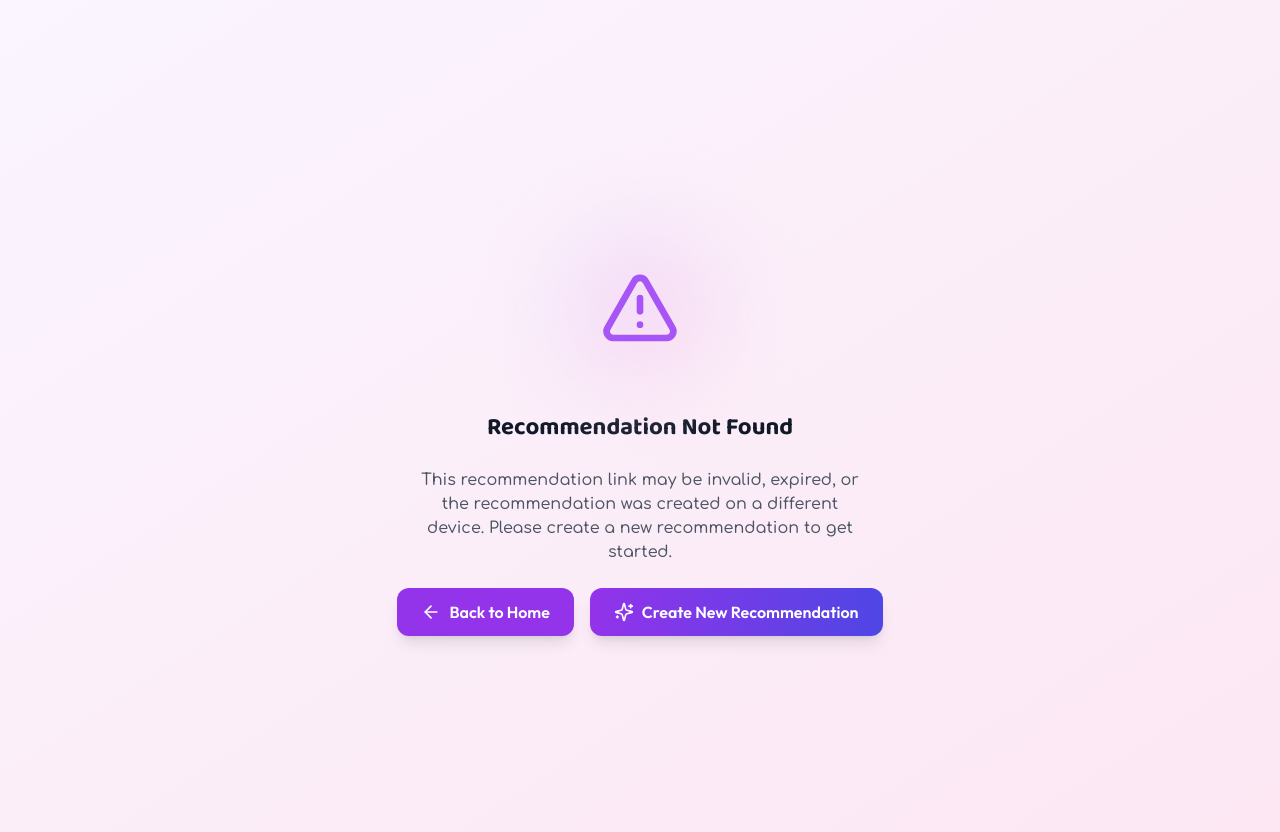
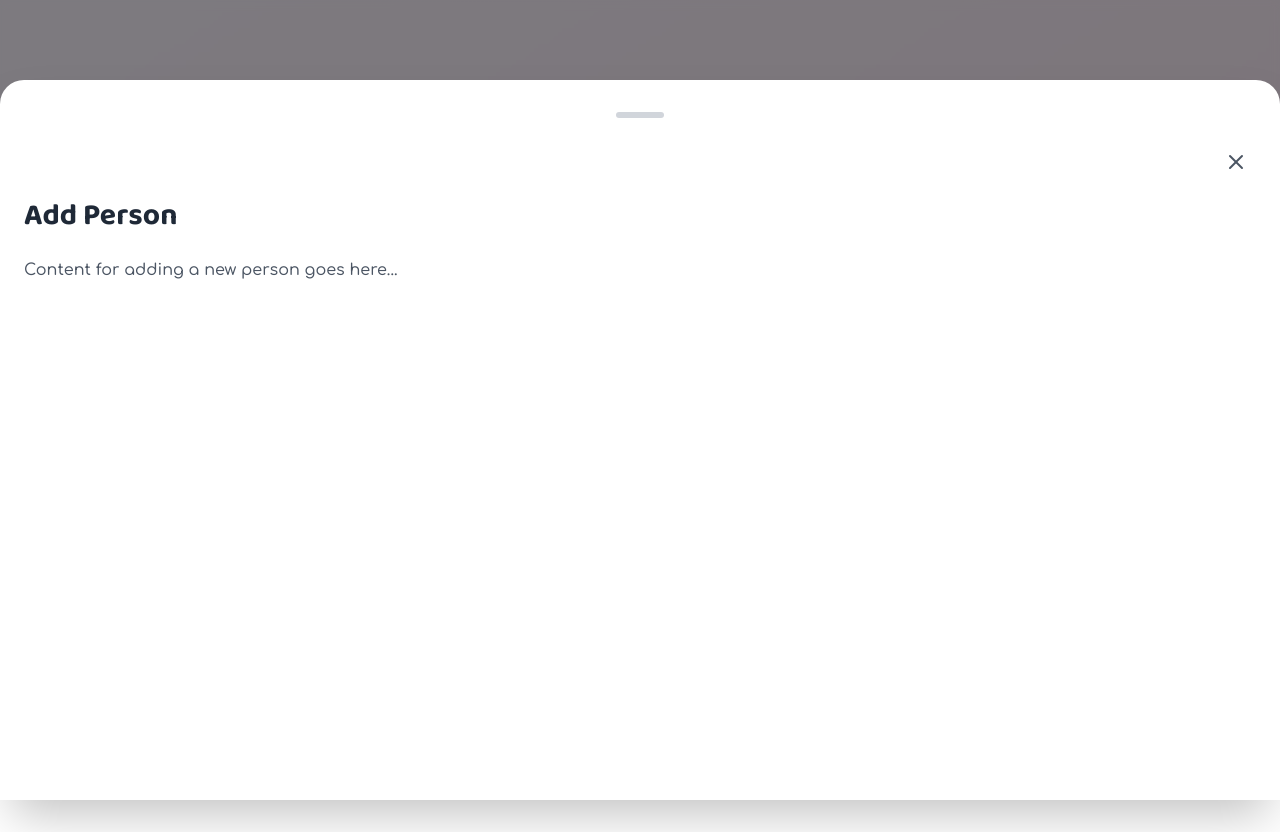
Before and after one commit to kevgilmore/simplysent-demo-fe, a React (Vite) app: page /add-person in a window 1280 px wide. After the commit the page ends 800 px from the top, so only its background shows below. Built offline with nearby package versions, Linux system fonts and the light colour scheme.

Commit message:
new top nav

```diff
--- a/src/App.tsx
+++ b/src/App.tsx
@@ -20,6 +20,7 @@ import { BlogPost3 } from "./components/BlogPost3";
 import { ComponentsPage } from "./components/ComponentsPage";
 import { ImprovedGiftResultsPage } from "./components/ImprovedGiftResultsPage";
 import { ImprovedCarouselResultsPage } from "./components/ImprovedCarouselResultsPage";
+import { AddPersonPage } from "./components/AddPersonPage";
 import { AnimatePresence } from "framer-motion";
 import { ErrorPage } from "./components/ErrorPage";
 import { ErrorBoundary } from "./components/ErrorBoundary";
@@ -142,8 +143,9 @@ const router = createBrowserRouter([
             { path: "budget-gifts-guide", element: <BlogPost3 /> },
             { path: "components", element: <ComponentsPage /> },
             { path: "error", element: <ErrorPage /> },
-            { path: "new", element: <ImprovedGiftResultsPage /> },
+            { path: "new", element: <ImprovedCarouselResultsPage /> },
             { path: "new-mum", element: <ImprovedCarouselResultsPage /> },
+            { path: "add-person", element: <AddPersonPage /> },
             { path: ":recId", element: <SharedRecommendationPage /> }, // Add at end to avoid conflicts
         ],
     },
--- /dev/null
+++ b/src/components/AddPersonPage.tsx
@@ -0,0 +1,151 @@
+import React, { useCallback, useEffect, useState } from "react";
+import { useNavigate } from "react-router-dom";
+import { X } from "lucide-react";
+
+export const AddPersonPage: React.FC = () => {
+    const navigate = useNavigate();
+    const [isOpen, setIsOpen] = useState(false);
+    const [dragStartY, setDragStartY] = useState(0);
+    const [dragCurrentY, setDragCurrentY] = useState(0);
+    const [isDragging, setIsDragging] = useState(false);
+
+    useEffect(() => {
+        // Open the modal on mount
+        setIsOpen(true);
+    }, []);
+
+    const handleClose = () => {
+        setIsOpen(false);
+        setTimeout(() => {
+            navigate("/new");
+        }, 300); // Wait for animation to complete
+    };
+
+    const handleDragStart = useCallback((clientY: number) => {
+        setDragStartY(clientY);
+        setDragCurrentY(clientY);
+        setIsDragging(true);
+    }, []);
+
+    const handleDragMove = useCallback(
+        (clientY: number) => {
+            if (isDragging) {
+                const delta = clientY - dragStartY;
+                if (delta > 0) {
+                    setDragCurrentY(clientY);
+                }
+            }
+        },
+        [isDragging, dragStartY],
+    );
+
+    const handleDragEnd = useCallback(() => {
+        if (isDragging) {
+            const delta = dragCurrentY - dragStartY;
+            if (delta > 100) {
+                handleClose();
+            }
+            setIsDragging(false);
+            setDragStartY(0);
+            setDragCurrentY(0);
+        }
+    }, [isDragging, dragCurrentY, dragStartY]);
+
+    useEffect(() => {
+        if (isDragging) {
+            const handleMouseMove = (e: MouseEvent) => {
+                e.preventDefault();
+                handleDragMove(e.clientY);
+            };
+            const handleTouchMove = (e: TouchEvent) => {
+                e.preventDefault();
+                handleDragMove(e.touches[0].clientY);
+            };
+            const handleMouseUp = () => handleDragEnd();
+            const handleTouchEnd = () => handleDragEnd();
+
+            document.addEventListener("mousemove", handleMouseMove);
+            document.addEventListener("touchmove", handleTouchMove, {
+                passive: false,
+            });
+            document.addEventListener("mouseup", handleMouseUp);
+            document.addEventListener("touchend", handleTouchEnd);
+
+            return () => {
+                document.removeEventListener("mousemove", handleMouseMove);
+                document.removeEventListener("touchmove", handleTouchMove);
+                document.removeEventListener("mouseup", handleMouseUp);
+                document.removeEventListener("touchend", handleTouchEnd);
+            };
+        }
+    }, [isDragging, handleDragMove, handleDragEnd]);
+
+    return (
+        <>
+            {/* Backdrop */}
+            {isOpen && (
+                <div
+                    className="fixed inset-0 bg-black/50 backdrop-blur-sm z-40"
+                    onClick={handleClose}
+                ></div>
+            )}
+
+            {/* Slide-in Panel */}
+            <div
+                className={`fixed inset-x-0 bg-white rounded-t-3xl shadow-2xl z-50 ${
+                    isDragging
+                        ? ""
+                        : "transition-transform duration-300 ease-out"
+                } ${isOpen ? "translate-y-0" : "translate-y-full"}`}
+                style={{
+                    height: "90vh",
+                    bottom: "0",
+                    paddingBottom: "calc(env(safe-area-inset-bottom) + 16px)",
+                    transform: isDragging
+                        ? `translateY(${Math.max(0, dragCurrentY - dragStartY)}px)`
+                        : undefined,
+                }}
+            >
+                <div className="h-full flex flex-col p-6 overflow-hidden">
+                    {/* Handle bar for dragging */}
+                    <div
+                        className="flex justify-center mb-4 cursor-grab active:cursor-grabbing py-2"
+                        onMouseDown={(e) => {
+                            e.preventDefault();
+                            e.stopPropagation();
+                            handleDragStart(e.clientY);
+                        }}
+                        onTouchStart={(e) => {
+                            e.preventDefault();
+                            e.stopPropagation();
+                            handleDragStart(e.touches[0].clientY);
+                        }}
+                    >
+                        <div className="w-12 h-1.5 bg-gray-300 rounded-full"></div>
+                    </div>
+
+                    {/* Close button */}
+                    <div className="flex justify-end mb-4">
+                        <button
+                            onClick={handleClose}
+                            className="p-2 rounded-full hover:bg-gray-100 transition-colors"
+                            aria-label="Close"
+                        >
+                            <X className="w-6 h-6 text-gray-600" />
+                        </button>
+                    </div>
+
+                    {/* Content */}
+                    <div className="flex-1 overflow-y-auto">
+                        <h2 className="text-3xl font-bold text-gray-800 mb-6">
+                            Add Person
+                        </h2>
+                        <p className="text-gray-600">
+                            Content for adding a new person goes here...
+                        </p>
+                    </div>
+                </div>
+            </div>
+        </>
+    );
+};
--- a/src/components/ImprovedCarouselResultsPage.tsx
+++ b/src/components/ImprovedCarouselResultsPage.tsx
@@ -11,6 +11,8 @@ import {
     faStar,
     faMicrochip,
     faGolfBallTee,
+    faUserPlus,
+    faList,
 } from "@fortawesome/free-solid-svg-icons";
 import { TabMenu } from "./ui/TabMenu";
 import { ProductCard } from "./ui/ProductCard";
@@ -23,8 +25,7 @@ export const ImprovedCarouselResultsPage: React.FC = () => {
     const [favourites, setFavourites] = useState<Set<string>>(
         new Set(["ai-1", "tech-2"]),
     );
-    const [recipient, setRecipient] = useState("Mum");
-    const [isDropdownOpen, setIsDropdownOpen] = useState(false);
+    const [isMenuOpen, setIsMenuOpen] = useState(false);
     const [isOptionsOpen, setIsOptionsOpen] = useState(false);
     const [selectedInterests, setSelectedInterests] = useState<string[]>([]);
     const [minBudget, setMinBudget] = useState(50);
@@ -177,7 +178,7 @@ export const ImprovedCarouselResultsPage: React.FC = () => {
                 dropdownRef.current &&
                 !dropdownRef.current.contains(event.target as Node)
             ) {
-                setIsDropdownOpen(false);
+                setIsMenuOpen(false);
             }
         };
 
@@ -218,15 +219,21 @@ export const ImprovedCarouselResultsPage: React.FC = () => {
 
     useEffect(() => {
         if (isDragging) {
-            const handleMouseMove = (e: MouseEvent) =>
+            const handleMouseMove = (e: MouseEvent) => {
+                e.preventDefault();
                 handleDragMove(e.clientY);
-            const handleTouchMove = (e: TouchEvent) =>
+            };
+            const handleTouchMove = (e: TouchEvent) => {
+                e.preventDefault();
                 handleDragMove(e.touches[0].clientY);
+            };
             const handleMouseUp = () => handleDragEnd();
             const handleTouchEnd = () => handleDragEnd();
 
             document.addEventListener("mousemove", handleMouseMove);
-            document.addEventListener("touchmove", handleTouchMove);
+            document.addEventListener("touchmove", handleTouchMove, {
+                passive: false,
+            });
             document.addEventListener("mouseup", handleMouseUp);
             document.addEventListener("touchend", handleTouchEnd);
 
@@ -250,58 +257,52 @@ export const ImprovedCarouselResultsPage: React.FC = () => {
                         className="h-12 w-auto"
                     />
 
-                    {/* Recipient Dropdown */}
+                    {/* Menu Icons */}
                     <div className="relative" ref={dropdownRef}>
-                        <button
-                            type="button"
-                            onClick={() => setIsDropdownOpen(!isDropdownOpen)}
-                            className="inline-flex items-center gap-2 bg-white rounded-full border-2 border-gray-200 px-6 py-3 font-semibold text-gray-700 hover:bg-gray-50 transition-colors"
-                        >
-                            {recipient}
-                            <svg
-                                className={`w-4 h-4 transition-transform ${isDropdownOpen ? "rotate-180" : ""}`}
-                                fill="none"
-                                stroke="currentColor"
-                                viewBox="0 0 24 24"
+                        <div className="inline-flex items-center gap-1 bg-white rounded-full border-2 border-gray-200 px-3 py-1.5">
+                            <button
+                                type="button"
+                                onClick={() => navigate("/add-person")}
+                                className="px-3 rounded-full hover:bg-gray-100 transition-colors"
+                                aria-label="Add person"
                             >
-                                <path
-                                    strokeLinecap="round"
-                                    strokeLinejoin="round"
-                                    strokeWidth={2}
-                                    d="M19 9l-7 7-7-7"
+                                <FontAwesomeIcon
+                                    icon={faUserPlus}
+                                    className="w-5 h-5 text-gray-700 my-1"
                                 />
-                            </svg>
-                        </button>
+                            </button>
+                            <button
+                                type="button"
+                                onClick={() => setIsMenuOpen(!isMenuOpen)}
+                                className="px-3 rounded-full hover:bg-gray-100 transition-colors"
+                                aria-label="Menu"
+                            >
+                                <FontAwesomeIcon
+                                    icon={faList}
+                                    className="w-5 h-5 text-gray-700 my-1"
+                                />
+                            </button>
+                        </div>
 
-                        {isDropdownOpen && (
-                            <div className="absolute right-0 mt-2 bg-white rounded-3xl z-50 p-1">
+                        {isMenuOpen && (
+                            <div className="absolute right-0 mt-2 bg-white rounded-2xl shadow-lg border-2 border-gray-200 z-50 p-2 min-w-[150px]">
                                 <button
                                     type="button"
                                     onClick={() => {
-                                        setRecipient("Dad");
-                                        setIsDropdownOpen(false);
+                                        setIsMenuOpen(false);
                                         navigate("/new");
                                     }}
-                                    className={`block w-full px-6 py-3 rounded-full font-semibold transition-colors text-left ${
-                                        recipient === "Dad"
-                                            ? "bg-gray-600 text-white"
-                                            : "text-gray-700 hover:bg-gray-100"
-                                    }`}
+                                    className="block w-full px-4 py-2 rounded-lg font-semibold transition-colors text-left text-gray-700 hover:bg-gray-100"
                                 >
                                     Dad
                                 </button>
                                 <button
                                     type="button"
                                     onClick={() => {
-                                        setRecipient("Mum");
-                                        setIsDropdownOpen(false);
+                                        setIsMenuOpen(false);
                                         navigate("/new-mum");
                                     }}
-                                    className={`block w-full px-6 py-3 rounded-full font-semibold transition-colors text-left ${
-                                        recipient === "Mum"
-                                            ? "bg-gray-600 text-white"
-                                            : "text-gray-700 hover:bg-gray-100"
-                                    }`}
+                                    className="block w-full px-4 py-2 rounded-lg font-semibold transition-colors text-left text-gray-700 hover:bg-gray-100"
                                 >
                                     Mum
                                 </button>
@@ -535,10 +536,12 @@ export const ImprovedCarouselResultsPage: React.FC = () => {
                     <div
                         className="flex justify-center mb-6 cursor-grab active:cursor-grabbing py-2"
                         onMouseDown={(e) => {
+                            e.preventDefault();
                             e.stopPropagation();
                             handleDragStart(e.clientY);
                         }}
                         onTouchStart={(e) => {
+                            e.preventDefault();
                             e.stopPropagation();
                             handleDragStart(e.touches[0].clientY);
                         }}
```
